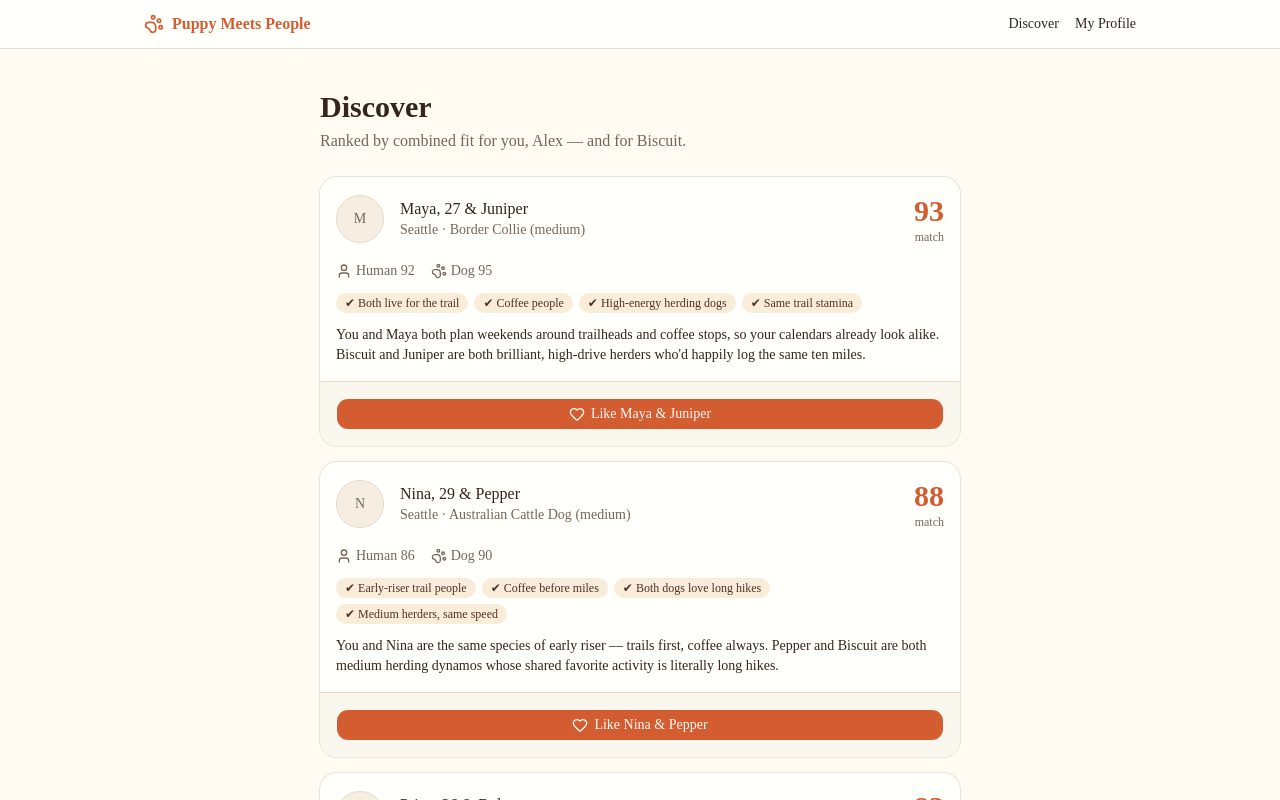
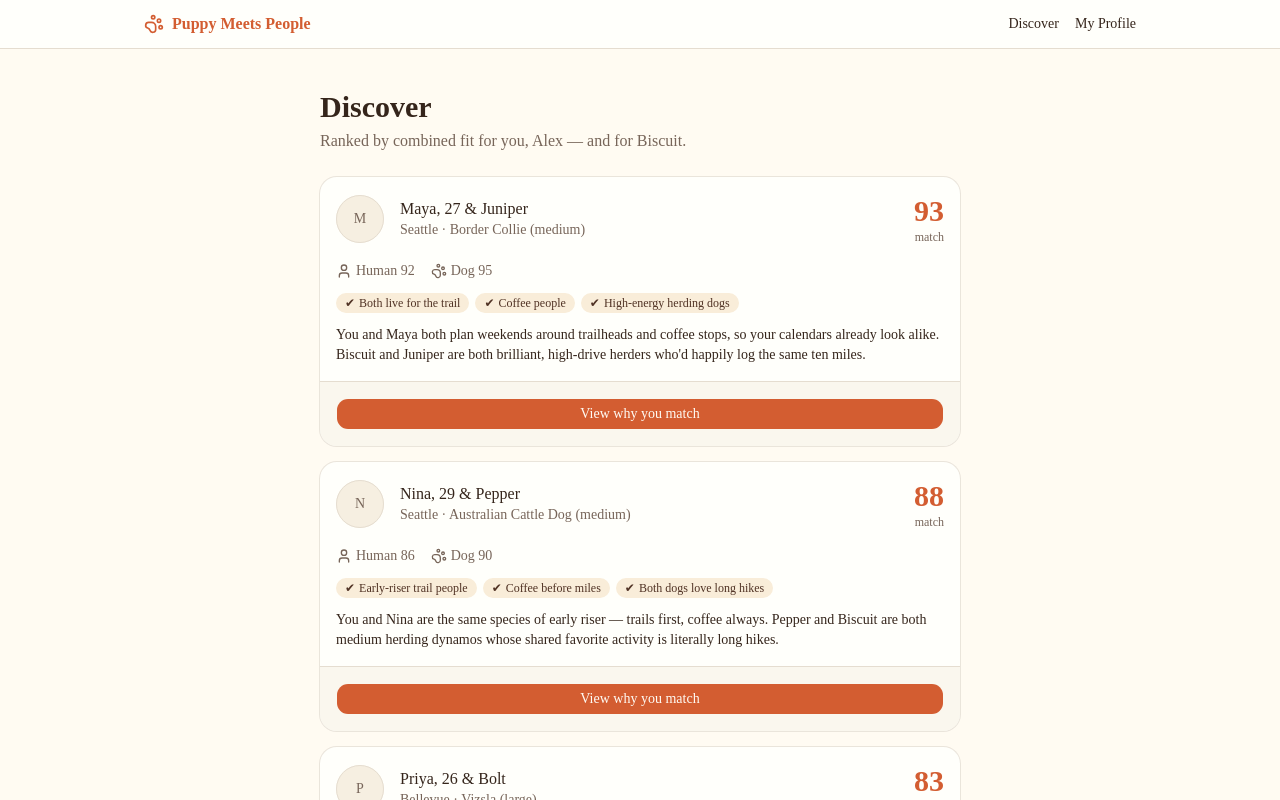
Before and after one commit to deaconpoon/puppy-meets-people, a Next.js app: page /app in a window 1280 px wide. Shown: the top 800 px of the page. Built offline with nearby package versions, Linux system fonts and the light colour scheme.

Commit message:
feat(slice-b): scannable signal chips on Discover card

```diff
--- a/components/candidate-card.tsx
+++ b/components/candidate-card.tsx
@@ -1,12 +1,12 @@
 // ============================================================================
 // SLICE B (US-2 / US-3) — Candidate card for Discover.
 // Renders one ScoredCandidate: combined score + human/dog sub-scores (US-2),
-// reason chips + AI "why you matched" explanation (US-3), and a Like button
-// that hands the candidate to Slice C via /app/match/[id] (US-4 seam).
+// top signal chips + AI "why you matched" explanation (US-3), and a link to
+// the full breakdown at /app/candidate/[id]. Liking (US-4) is Slice C's flow.
 // ============================================================================
 
 import Link from "next/link";
-import { Heart, PawPrint, User } from "lucide-react";
+import { PawPrint, User } from "lucide-react";
 import { Avatar, AvatarFallback } from "@/components/ui/avatar";
 import { Badge } from "@/components/ui/badge";
 import { Button } from "@/components/ui/button";
@@ -54,23 +54,26 @@ export function CandidateCard({ candidate }: { candidate: ScoredCandidate }) {
           </span>
         </div>
         <div className="flex flex-wrap gap-1.5">
-          {match.signals.map((signal) => (
+          {match.signals.slice(0, 3).map((signal) => (
             <Badge
               key={signal.label}
+              data-testid="signal-chip"
               variant={signal.kind === "caution" ? "outline" : "secondary"}
             >
-              {signal.kind === "caution" ? "⚠" : "✔"} {signal.label}
+              <span aria-hidden>{signal.kind === "caution" ? "⚠" : "✔"}</span>
+              <span className="sr-only">
+                {signal.kind === "caution" ? "Caution: " : "Match: "}
+              </span>{" "}
+              {signal.label}
             </Badge>
           ))}
         </div>
         <p className="text-sm">{match.explanation}</p>
       </CardContent>
       <CardFooter>
-        {/* US-4 seam: liking opens the Slice C match confirmation */}
         <Button asChild className="w-full">
-          <Link href={`/app/match/${candidate.id}`}>
-            <Heart className="size-4" aria-hidden /> Like {human.name} &amp;{" "}
-            {dog.name}
+          <Link href={`/app/candidate/${candidate.id}`}>
+            View why you match
           </Link>
         </Button>
       </CardFooter>
--- a/package.json
+++ b/package.json
@@ -33,11 +33,14 @@
   },
   "devDependencies": {
     "@tailwindcss/postcss": "^4",
+    "@testing-library/dom": "^10.4.1",
+    "@testing-library/react": "^16.3.2",
     "@types/node": "^20",
     "@types/react": "^19",
     "@types/react-dom": "^19",
     "eslint": "^9",
     "eslint-config-next": "16.2.10",
+    "happy-dom": "^20.10.6",
     "prettier": "^3.9.5",
     "tailwindcss": "^4",
     "typescript": "^5",
--- a/vitest.config.ts
+++ b/vitest.config.ts
@@ -9,7 +9,8 @@ export default defineConfig({
   },
   test: {
     environment: "node",
-    include: ["tests/**/*.test.ts", "**/*.test.ts"],
+    globals: true,
+    include: ["tests/**/*.test.{ts,tsx}", "**/*.test.{ts,tsx}"],
     exclude: ["node_modules", ".next"],
   },
 });
```
Also changed, not shown: 2 other files (tests, documents, lock files or other folders).
